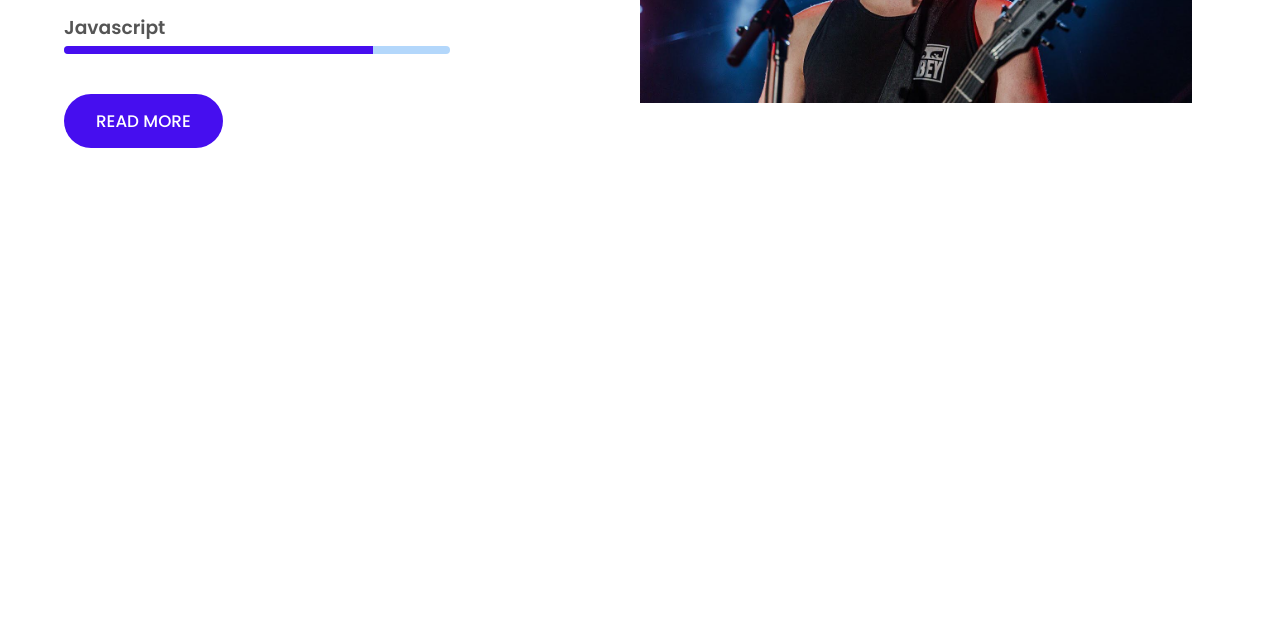
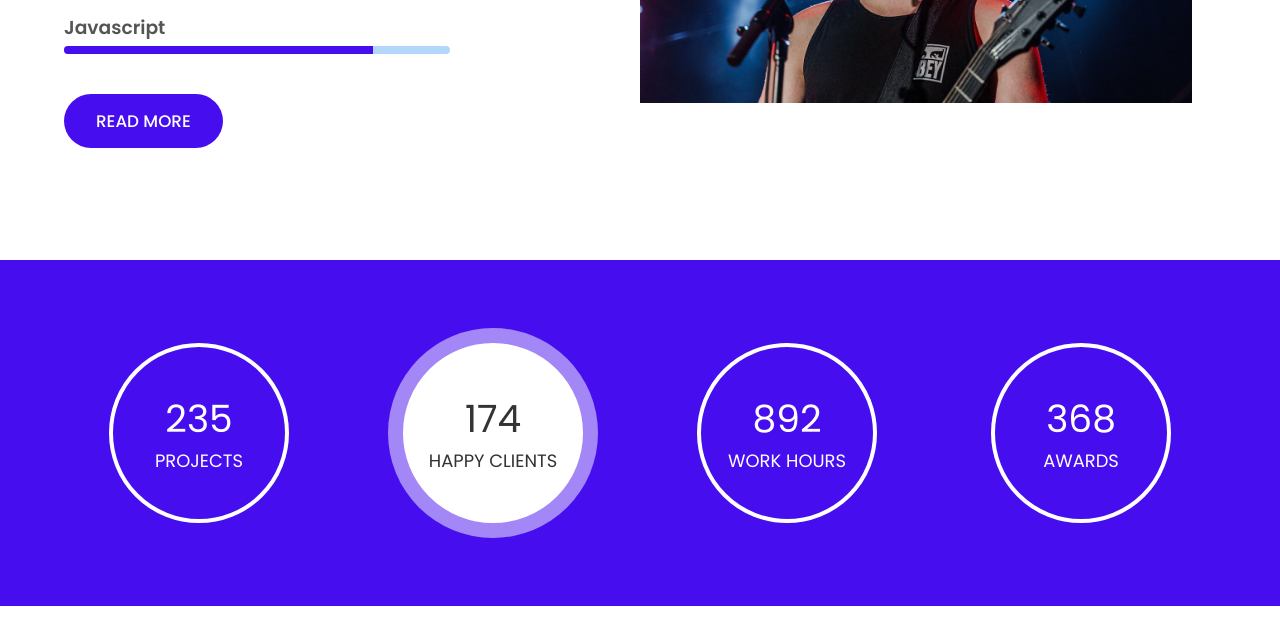
Before and after one commit to ssuddreth/personal_portfolio, a plain HTML site: page index.html in a window 1280 px wide. Shown: the part 4485-5129 px from the top of the page. Drawn offline with nearby package versions, Linux system fonts and the light colour scheme.

Commit message:
complete Records section

```diff
--- a/assets/app.js
+++ b/assets/app.js
@@ -1,6 +1,8 @@
 const filter_btns = document.querySelectorAll(".filter-btn");
 const skills_wrap = document.querySelector(".skills");
 const skills_bars = document.querySelectorAll(".skill-progress");
+const records_wrap = document.querySelector(".records");
+const records_numbers = document.querySelectorAll(".number");
 
 filter_btns.forEach(btn => btn.addEventListener("click", () => {
     filter_btns.forEach((button) => button.classList.remove('active'));
@@ -21,6 +23,7 @@ $('.grid').isotope({
 
   window.addEventListener("scroll", () => {
       skillsEffect();
+      countUp();
   })
 
   function checkScroll(el) {
@@ -33,3 +36,25 @@ $('.grid').isotope({
       if(!checkScroll(skills_wrap)) return;
       skills_bars.forEach((skill) => (skill.style.width = skill.dataset.progress));
   }
+
+  function countUp() {
+    if(!checkScroll(records_wrap)) return;
+    records_numbers.forEach((numb) => {
+        const updateCount = () => {
+            let currentNum = +numb.innerText;
+            let maxNum = +numb.dataset.num;
+            let speed = 100;
+            const increment = Math.ceil(maxNum / speed);
+
+            if (currentNum < maxNum) {
+                numb.innerText = currentNum + increment;
+                setTimeout(updateCount, 1);
+            }
+            else {
+                numb.innerText = maxNum;
+            }
+        }
+
+        setTimeout(updateCount, 400);
+    });
+  }
--- a/assets/style.css
+++ b/assets/style.css
@@ -537,3 +537,52 @@ nav .container {
 }
 
 /*End About*/
+
+/*Records*/
+
+.records {
+    position: relative;
+    background-color: var(--main-color);
+    padding: 5.2rem 0;
+}
+
+.records .container {
+    display: grid;
+    grid-template-columns: repeat(4, 1fr);
+    align-items: center;
+    justify-content: center;
+    text-align: center;
+    grid-column-gap: 1.5rem;
+    grid-row-gap: 2rem;
+}
+
+.record-circle {
+    width: 180px;
+    height: 180px;
+    border-radius: 50%;
+    margin: 0 auto;
+    border: 4px solid var(--light-one);
+    display: flex;
+    flex-direction: column;
+    justify-content: center;
+    color: var(--light-one);
+}
+
+.record-circle.active {
+    background-color: var(--light-one);
+    color: var(--dark-one);
+    box-shadow: 0 0 0 15px rgb(255, 255, 255, 0.5);
+}
+
+.number {
+    font-weight: 400;
+    font-size: 2.35rem;
+}
+
+.sub-title {
+    font-weight: 400;
+    font-size: 1.12rem;
+    text-transform: uppercase;
+}
+
+/*End Records*/
--- a/index.html
+++ b/index.html
@@ -270,8 +270,36 @@
         </div>
     </div>
 </section>
+<section class="records">
+    <div class="container">
+        <div class="wrap">
+            <div class="record-circle">
+                <h2 class="number" data-num="235">0</h2>
+                <h4 class="sub-title">Projects</h4>
+            </div>
+        </div>
+        <div class="wrap">
+            <div class="record-circle active">
+                <h2 class="number" data-num="174">0</h2>
+                <h4 class="sub-title">Happy Clients</h4>
+            </div>
+        </div>
+        <div class="wrap">
+            <div class="record-circle">
+                <h2 class="number" data-num="892">0</h2>
+                <h4 class="sub-title">Work Hours</h4>
+            </div>
+        </div>
+        <div class="wrap">
+            <div class="record-circle">
+                <h2 class="number" data-num="368">0</h2>
+                <h4 class="sub-title">Awards</h4>
+            </div>
+        </div>
+    </div>
+</section>
 
-<section style="min-height: 2000px"></section>
+<section style="min-height: 1600px;"></section>
 
   </main>
   <script src="https://cdnjs.cloudflare.com/ajax/libs/jquery/3.6.0/jquery.min.js" integrity="sha512-894YE6QWD5I59HgZOGReFYm4dnWc1Qt5NtvYSaNcOP+u1T9qYdvdihz0PPSiiqn/+/3e7Jo4EaG7TubfWGUrMQ==" crossorigin="anonymous" referrerpolicy="no-referrer"></script>
```
